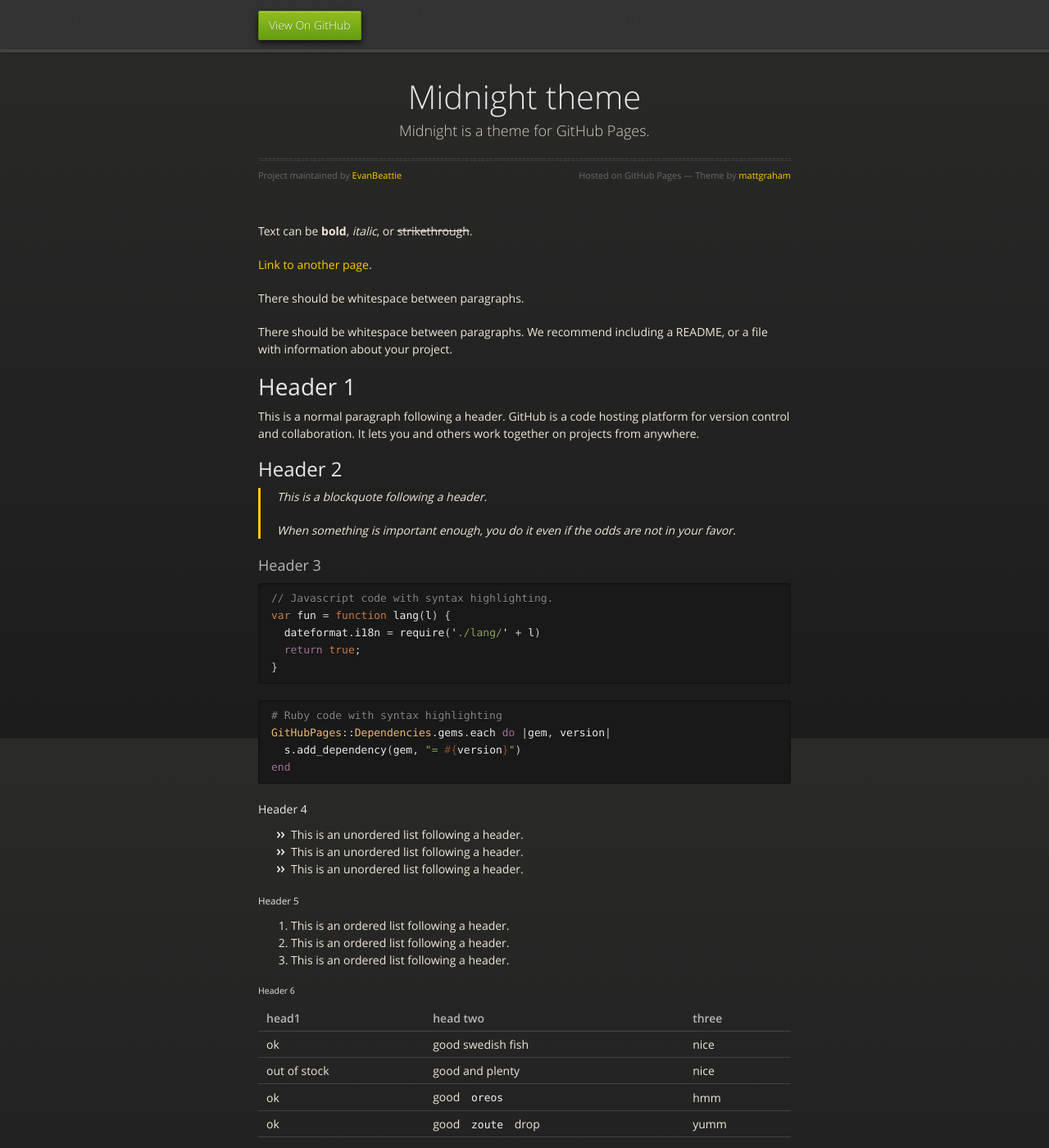
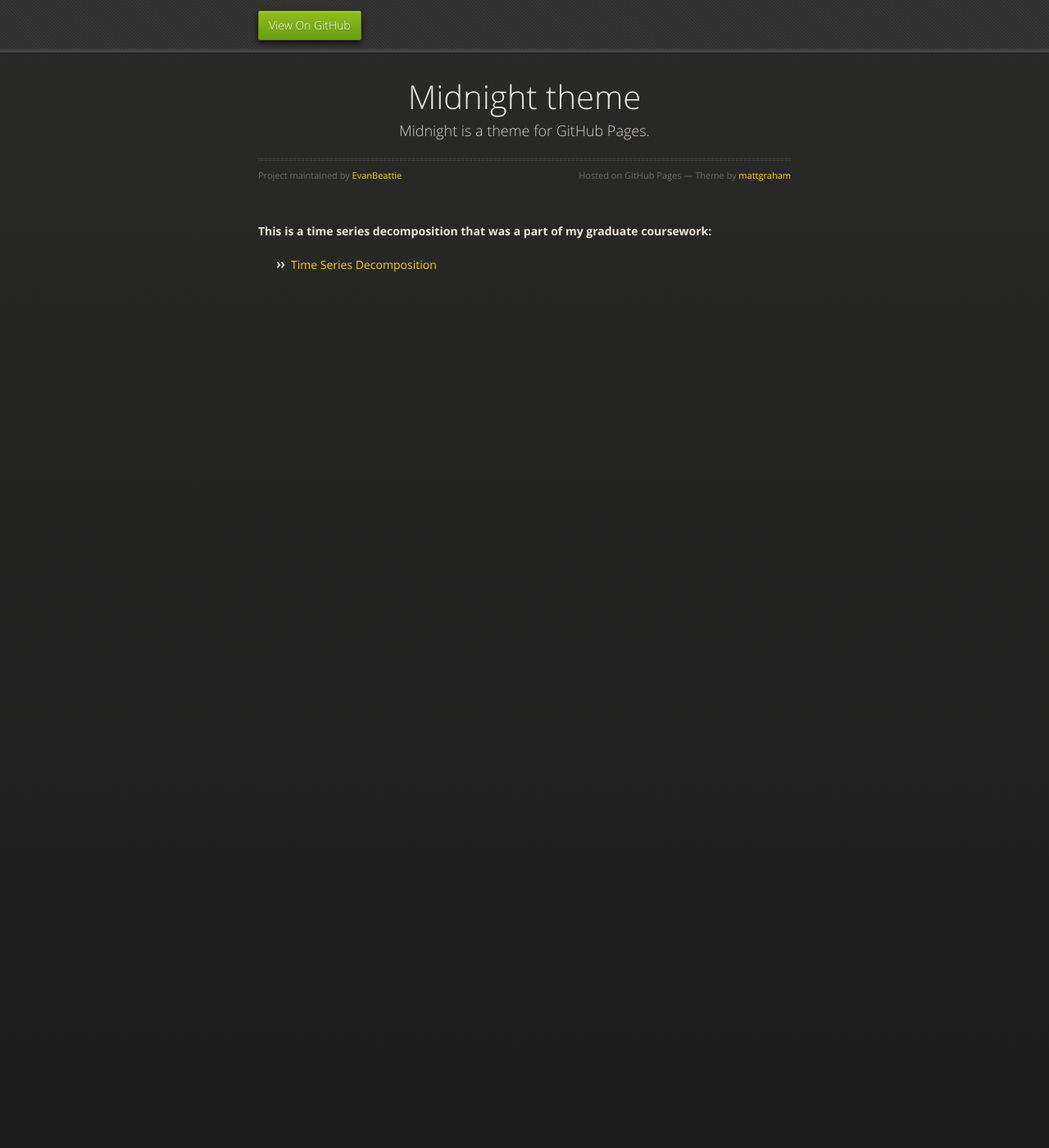
Before and after one commit to EvanBeattie/EvanBeattie.github.io, a Jekyll site: the page built from index.md, in a window 1280 px wide and 1400 px high. Shown: the whole window at 82% size. Built offline with Jekyll 4.4.1, drawn with Linux system fonts in a browser that asks for light colours; our own code applies the rules of GitHub Pages for plain Markdown files; some of the changed text lies outside the part shown.

Commit message:
Update index.md

````diff
--- a/index.md
+++ b/index.md
@@ -3,122 +3,5 @@ title: Evan Beattie
 description: My portfolio
 ---
 
-Text can be **bold**, _italic_, or ~~strikethrough~~.
-
-[Link to another page](./another-page.html).
-
-There should be whitespace between paragraphs.
-
-There should be whitespace between paragraphs. We recommend including a README, or a file with information about your project.
-
-# Header 1
-
-This is a normal paragraph following a header. GitHub is a code hosting platform for version control and collaboration. It lets you and others work together on projects from anywhere.
-
-## Header 2
-
-> This is a blockquote following a header.
->
-> When something is important enough, you do it even if the odds are not in your favor.
-
-### Header 3
-
-```js
-// Javascript code with syntax highlighting.
-var fun = function lang(l) {
-  dateformat.i18n = require('./lang/' + l)
-  return true;
-}
-```
-
-```ruby
-# Ruby code with syntax highlighting
-GitHubPages::Dependencies.gems.each do |gem, version|
-  s.add_dependency(gem, "= #{version}")
-end
-```
-
-#### Header 4
-
-*   This is an unordered list following a header.
-*   This is an unordered list following a header.
-*   This is an unordered list following a header.
-
-##### Header 5
-
-1.  This is an ordered list following a header.
-2.  This is an ordered list following a header.
-3.  This is an ordered list following a header.
-
-###### Header 6
-
-| head1        | head two          | three |
-|:-------------|:------------------|:------|
-| ok           | good swedish fish | nice  |
-| out of stock | good and plenty   | nice  |
-| ok           | good `oreos`      | hmm   |
-| ok           | good `zoute` drop | yumm  |
-
-### There's a horizontal rule below this.
-
-* * *
-
-### Here is an unordered list:
-
-*   Item foo
-*   Item bar
-*   Item baz
-*   Item zip
-
-### And an ordered list:
-
-1.  Item one
-1.  Item two
-1.  Item three
-1.  Item four
-
-### And a nested list:
-
-- level 1 item
-  - level 2 item
-  - level 2 item
-    - level 3 item
-    - level 3 item
-- level 1 item
-  - level 2 item
-  - level 2 item
-  - level 2 item
-- level 1 item
-  - level 2 item
-  - level 2 item
-- level 1 item
-
-### Small image
-
-![Octocat](https://github.githubassets.com/images/icons/emoji/octocat.png)
-
-### Large image
-
-![Branching](https://guides.github.com/activities/hello-world/branching.png)
-
-
-### Definition lists can be used with HTML syntax.
-
-<dl>
-<dt>Name</dt>
-<dd>Godzilla</dd>
-<dt>Born</dt>
-<dd>1952</dd>
-<dt>Birthplace</dt>
-<dd>Japan</dd>
-<dt>Color</dt>
-<dd>Green</dd>
-</dl>
-
-```
-Long, single-line code blocks should not wrap. They should horizontally scroll if they are too long. This line should be long enough to demonstrate this.
-```
-
-```
-The final element.
-```
+**This is a time series decomposition that was a part of my graduate coursework:**
+- [Time Series Decomposition](/timeseries/index.md)
````
